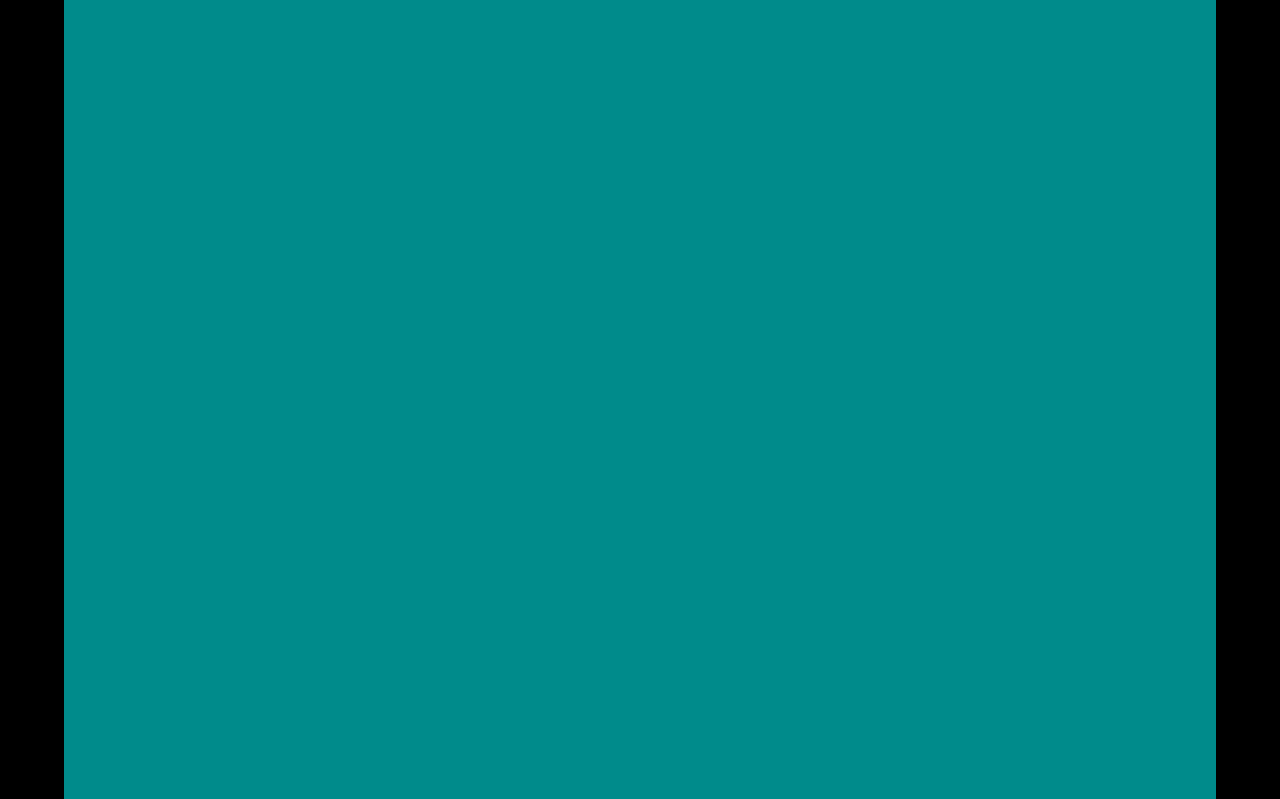
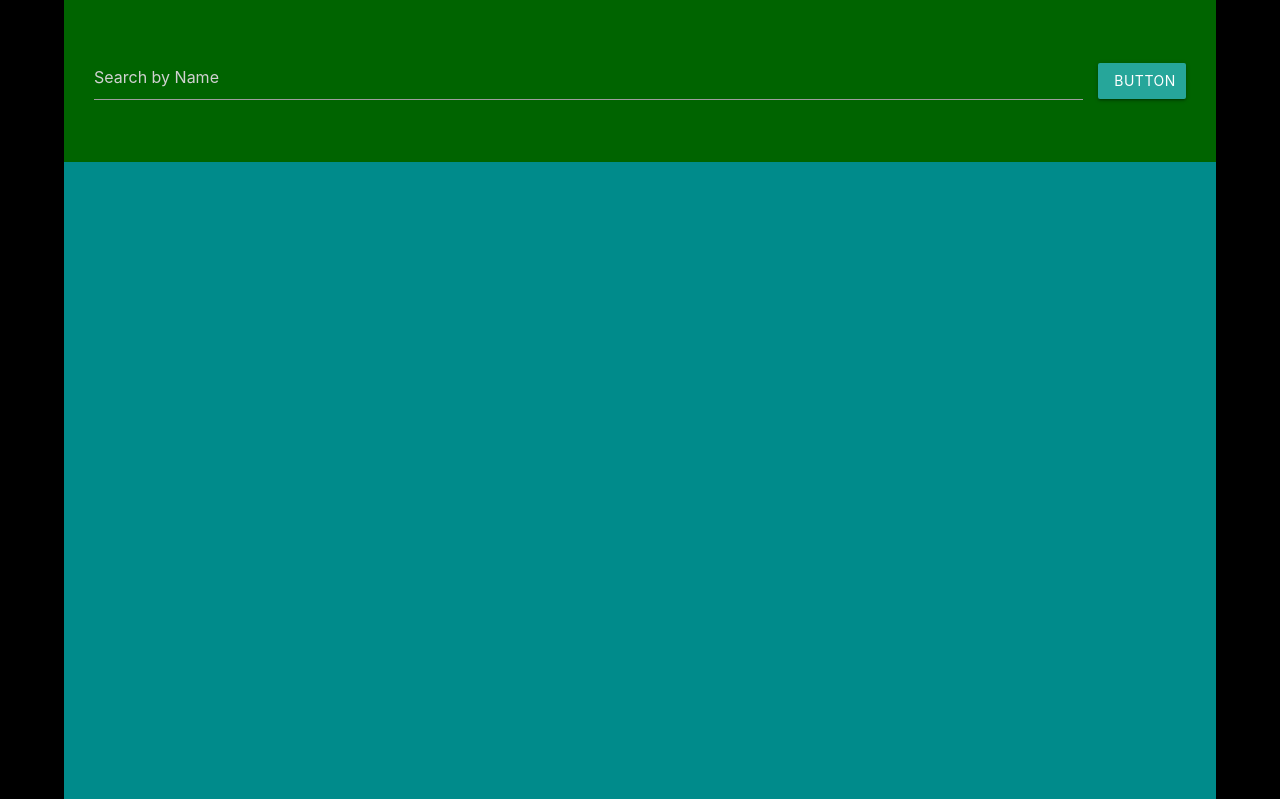
Before and after one commit to CaldwellDerek/bgp, a PHP site: page / in a window 1280 px wide. Shown: the part 101-900 px from the top of the page. Run offline with PHP 8.4, Linux system fonts and the light colour scheme.

Commit message:
basic search bar and button added

```diff
--- a/css/index.css
+++ b/css/index.css
@@ -20,7 +20,7 @@ header {
     align-items: center;
 }
 
-/* main -------------------------------------------------------------------- */
+/* content -------------------------------------------------------------------- */
 
 main {
     grid-row: 2;
@@ -31,12 +31,47 @@ main {
     background-color:darkcyan;
 }
 
-.game-image {
+/* Game Search -------------------------------------------------------------------- */
+
+.game-search {
+    grid-row: 1;
+    grid-column-start: 1;
+    grid-column-end: 7;
+    display: grid;
+    grid-template-columns: repeat(6, 1fr);
+    grid-template-rows: repeat(3, 1fr);
+    background: darkgreen;
+}
+
+.game-search-container {
+    grid-row: 2;
+    grid-column-start: 1;
+    grid-column-end: 7;
+    display: flex;
+    align-items: center;
+    column-gap: 1rem;
+    padding-left: 2rem;
+    padding-right: 2rem;
+}
+
+/* .validate {
+    grid-column-start: 2;
+    grid-column-end: 6;
+    grid-row: 2;
+}
+
+.search-btn {
+    grid-column-start: 6;
+    grid-column-end: 7;
+    grid-row: 2;
+} */
+
+/* .game-image {
 }
 
 .game-info {
 
-}
+} */
 
 /* footer -------------------------------------------------------------------- */
 
--- a/index.html
+++ b/index.html
@@ -14,7 +14,12 @@
         <p>Board Game Party</p>
     </header>
     <main>
-        <div class="game-search"></div>
+        <div class="game-search">
+          <div class="game-search-container">
+            <input placeholder="Search by Name" id="first_name" type="text" class="validate">
+            <a class="waves-effect waves-light btn search-btn">button</a>
+          </div>
+        </div>
         <div class="game-image"></div>
         <div class="game-info"></div>
         <div class="saved-games"></div>
```
